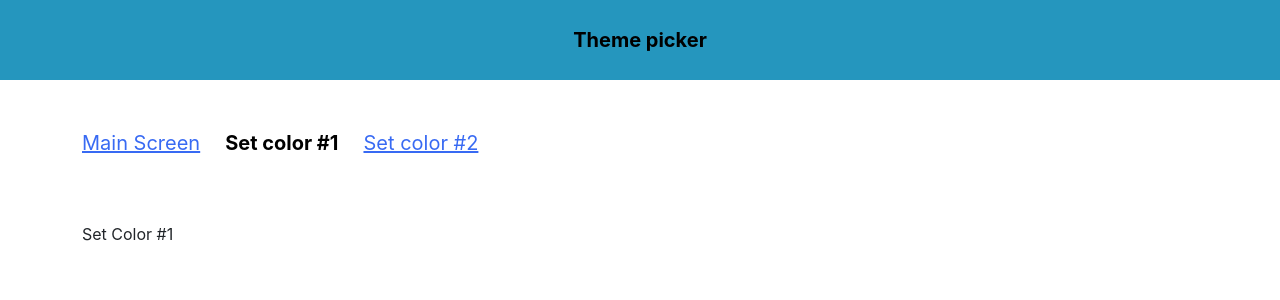
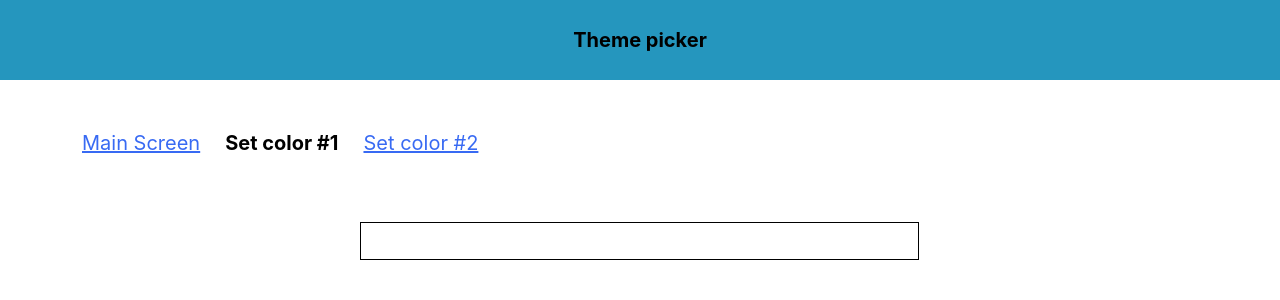
Before and after one commit to tiagoboucas/Simple-app-with-docker, a React (Create React App) app in the folder frontend/: page /color-1 in a window 1280 px wide. Shown: the top 300 px of the page. Built offline with nearby package versions, Linux system fonts and the light colour scheme.

Commit message:
use custom dropdown

```diff
--- a/frontend/src/components/SetColor.tsx
+++ b/frontend/src/components/SetColor.tsx
@@ -1,4 +1,5 @@
 import '../App.css';
+import CustomDropdown from './CustomDropdown';
 
 interface SetColorProps {
   number: number;
@@ -6,8 +7,10 @@ interface SetColorProps {
 
 const SetColor: React.FC<SetColorProps> = ({ number }) => {
   return (
-    <div>
-     Set Color #{ number }
+    <div className='d-flex'>
+      <div className='m-auto dropdown-size'>
+        <CustomDropdown />
+      </div>
     </div>
   );
 }
```
